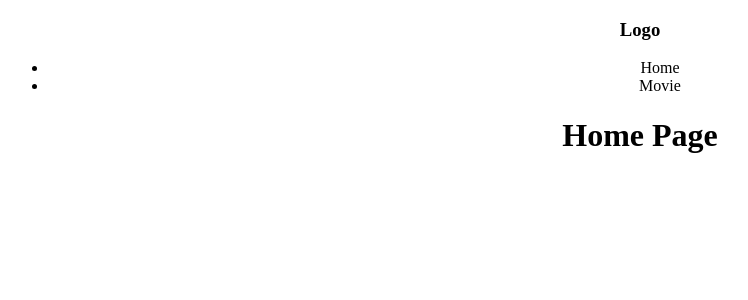
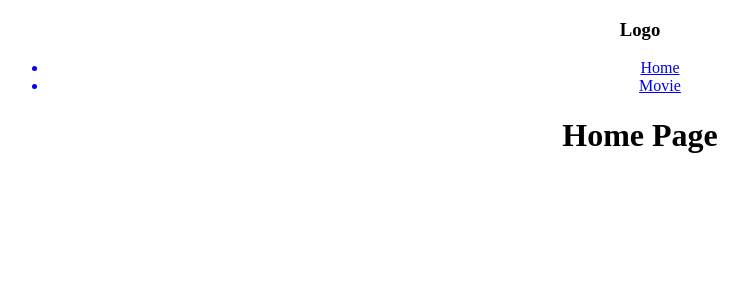
Before and after one commit to ItsMarcosC/AudreyHepburn, a React (Create React App) app: page / in a window 1280 px wide. Shown: the top 300 px of the page, without its empty margins (0-748 px from the left). Built offline with nearby package versions, Linux system fonts and the light colour scheme.

Commit message:
Setting up the basic Nav functionality

```diff
--- a/src/App.js
+++ b/src/App.js
@@ -6,6 +6,7 @@ import './App.css';
 // Import Components and Pages
 import Home from './pages/Home'
 import Movie from './pages/Movie';
+import NotFound from './pages/404';
 
 
 function App() {
@@ -14,6 +15,7 @@ function App() {
       <Switch>
         <Route path="/movie" component={Movie}/>
         <Route exact path="/" component={Home}/>
+        <Route path="*" component={NotFound}/>
       </Switch>
     </>
   );
--- a/src/components/Nav.jsx
+++ b/src/components/Nav.jsx
@@ -1,12 +1,17 @@
 import React from "react";
+import { Link } from 'react-router-dom';
 
 function Nav() {
   return (
     <nav>
       <h3>Logo</h3>
       <ul>
-        <li>Home</li>
-        <li>Movie</li>
+        <Link to="/">
+          <li>Home</li>
+        </Link>
+        <Link to="/movie">
+          <li>Movie</li>
+        </Link>
       </ul>
     </nav>
   );
--- /dev/null
+++ b/src/pages/404.jsx
@@ -0,0 +1,13 @@
+import React from "react";
+import Nav from '../components/Nav'
+
+function NotFound() {
+  return (
+    <div className="App">
+      <Nav />
+      <h1>404</h1>
+    </div>
+  );
+}
+
+export default NotFound;
```
